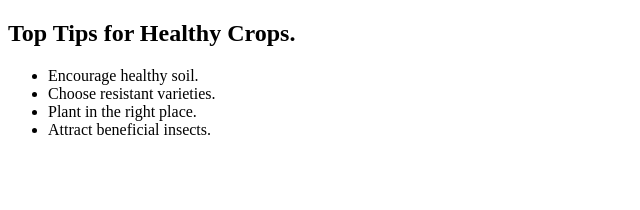
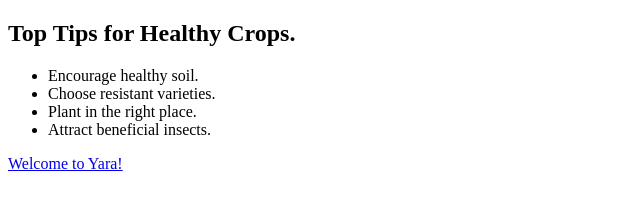
Before and after one commit to YordanZafirov/agronomy-advisory, a plain HTML site: page index.html in a window 1280 px wide. Shown: the whole page, without its empty margins (0-640 px from the left). Drawn offline with Linux system fonts and the light colour scheme.

Commit message:
Update index.html from GitHub

```diff
--- a/index.html
+++ b/index.html
@@ -15,5 +15,8 @@
             <li>Attract beneficial insects.</li>
         </ul>
     </section>
+    <footer>
+        <a href="https://www.yara.com">Welcome to Yara!</a>
+    </footer>
 </body>
 </html>
```
